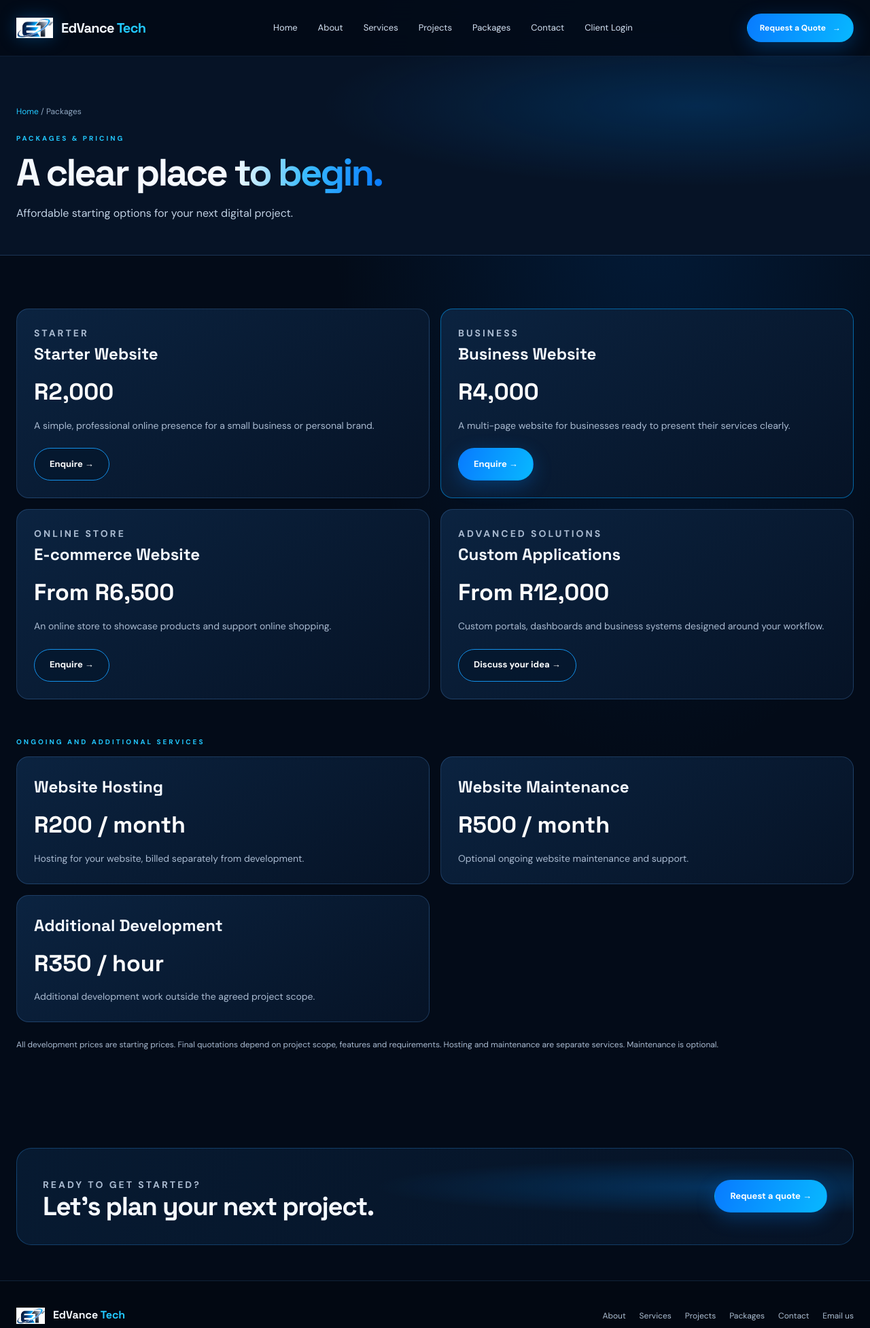
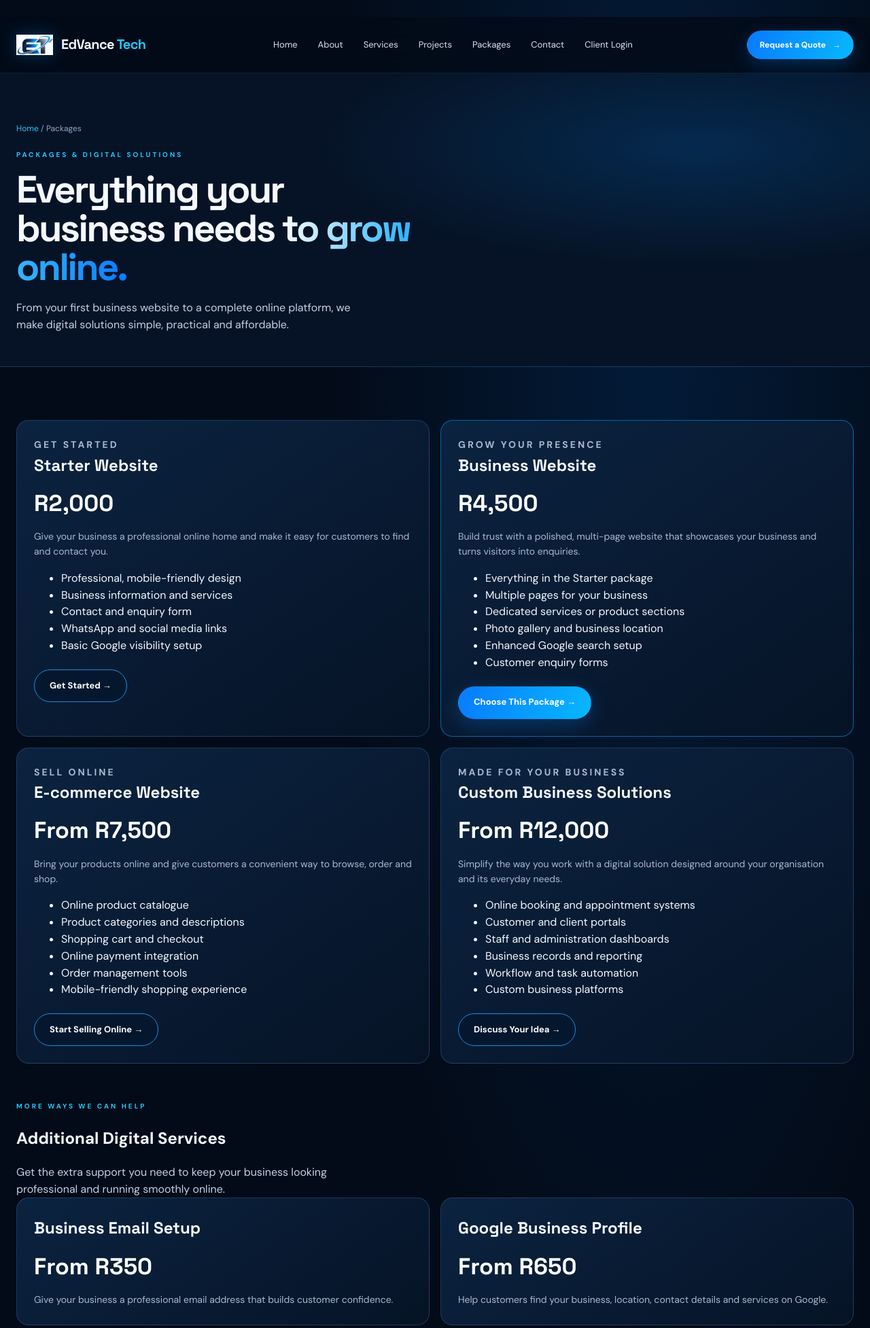
Before and after one commit to Chauke12345/EdVance-Tech-website, a Django app: page /packages/ in a window 1280 px wide. Shown: the top 1954 px of the page at 68% size. Run offline with Django 5.2, Linux system fonts and the light colour scheme.

Commit message:
Refresh EdVance Tech packages and enquiry flow

```diff
--- a/core/views.py
+++ b/core/views.py
@@ -17,6 +17,13 @@ def about(request):
 def contact(request):
     submitted = False
 
+    package_mapping = {
+        'Starter Website': 'Business website',
+        'Business Website': 'Business website',
+        'E-commerce Website': 'E-commerce',
+        'Custom Business Solutions': 'Business system',
+    }
+
     if request.method == 'POST':
         form = EnquiryForm(request.POST)
         if form.is_valid():
@@ -24,7 +31,12 @@ def contact(request):
             submitted = True
             form = EnquiryForm()
     else:
-        form = EnquiryForm()
+        selected_package = request.GET.get('package', '')
+        selected_service = package_mapping.get(selected_package, '')
+
+        form = EnquiryForm(initial={
+            'service': selected_service
+        })
 
     return render(request, 'core/contact.html', {
         'form': form,
--- a/templates/core/packages.html
+++ b/templates/core/packages.html
@@ -1,15 +1,15 @@
 {% extends 'base.html' %}
 
-{% block title %}Packages & Pricing | EdVance Tech{% endblock %}
-{% block meta_description %}Explore affordable website development, e-commerce and custom application packages from EdVance Tech.{% endblock %}
+{% block title %}Website Packages & Digital Solutions | EdVance Tech{% endblock %}
+{% block meta_description %}Affordable business websites, online stores, booking systems and custom digital solutions to help your business grow with EdVance Tech.{% endblock %}
 
 {% block content %}
 <section class="page-hero">
     <div class="container">
         <p class="breadcrumb"><a href="/">Home</a> / Packages</p>
-        <p class="eyebrow">Packages & pricing</p>
-        <h1>A clear place <span class="gradient-text">to begin.</span></h1>
-        <p class="lead">Affordable starting options for your next digital project.</p>
+        <p class="eyebrow">Packages & Digital Solutions</p>
+        <h1>Everything your business needs <span class="gradient-text">to grow online.</span></h1>
+        <p class="lead">From your first business website to a complete online platform, we make digital solutions simple, practical and affordable.</p>
     </div>
 </section>
 
@@ -17,71 +17,157 @@
     <div class="container">
         <div class="content-grid">
             <article class="content-card">
-                <p class="eyebrow">Starter</p>
+                <p class="eyebrow">Get Started</p>
                 <h2>Starter Website</h2>
                 <div class="price">R2,000</div>
-                <p>A simple, professional online presence for a small business or personal brand.</p>
+                <p>Give your business a professional online home and make it easy for customers to find and contact you.</p>
+                <ul>
+                    <li>Professional, mobile-friendly design</li>
+                    <li>Business information and services</li>
+                    <li>Contact and enquiry form</li>
+                    <li>WhatsApp and social media links</li>
+                    <li>Basic Google visibility setup</li>
+                </ul>
                 <div style="margin-top:22px">
-                    <a class="btn btn-outline" href="/contact/?package=Starter%20Website">Enquire →</a>
+                    <a class="btn btn-outline" href="/contact/?package=Starter%20Website">Get Started &rarr;</a>
                 </div>
             </article>
 
             <article class="content-card" style="border-color:rgba(0,163,255,.55)">
-                <p class="eyebrow">Business</p>
+                <p class="eyebrow">Grow Your Presence</p>
                 <h2>Business Website</h2>
-                <div class="price">R4,000</div>
-                <p>A multi-page website for businesses ready to present their services clearly.</p>
+                <div class="price">R4,500</div>
+                <p>Build trust with a polished, multi-page website that showcases your business and turns visitors into enquiries.</p>
+                <ul>
+                    <li>Everything in the Starter package</li>
+                    <li>Multiple pages for your business</li>
+                    <li>Dedicated services or product sections</li>
+                    <li>Photo gallery and business location</li>
+                    <li>Enhanced Google search setup</li>
+                    <li>Customer enquiry forms</li>
+                </ul>
                 <div style="margin-top:22px">
-                    <a class="btn btn-primary" href="/contact/?package=Business%20Website">Enquire →</a>
+                    <a class="btn btn-primary" href="/contact/?package=Business%20Website">Choose This Package &rarr;</a>
                 </div>
             </article>
 
             <article class="content-card">
-                <p class="eyebrow">Online Store</p>
+                <p class="eyebrow">Sell Online</p>
                 <h2>E-commerce Website</h2>
-                <div class="price">From R6,500</div>
-                <p>An online store to showcase products and support online shopping.</p>
+                <div class="price">From R7,500</div>
+                <p>Bring your products online and give customers a convenient way to browse, order and shop.</p>
+                <ul>
+                    <li>Online product catalogue</li>
+                    <li>Product categories and descriptions</li>
+                    <li>Shopping cart and checkout</li>
+                    <li>Online payment integration</li>
+                    <li>Order management tools</li>
+                    <li>Mobile-friendly shopping experience</li>
+                </ul>
                 <div style="margin-top:22px">
-                    <a class="btn btn-outline" href="/contact/?package=E-commerce%20Website">Enquire →</a>
+                    <a class="btn btn-outline" href="/contact/?package=E-commerce%20Website">Start Selling Online &rarr;</a>
                 </div>
             </article>
 
             <article class="content-card">
-                <p class="eyebrow">Advanced Solutions</p>
-                <h2>Custom Applications</h2>
+                <p class="eyebrow">Made for Your Business</p>
+                <h2>Custom Business Solutions</h2>
                 <div class="price">From R12,000</div>
-                <p>Custom portals, dashboards and business systems designed around your workflow.</p>
+                <p>Simplify the way you work with a digital solution designed around your organisation and its everyday needs.</p>
+                <ul>
+                    <li>Online booking and appointment systems</li>
+                    <li>Customer and client portals</li>
+                    <li>Staff and administration dashboards</li>
+                    <li>Business records and reporting</li>
+                    <li>Workflow and task automation</li>
+                    <li>Custom business platforms</li>
+                </ul>
                 <div style="margin-top:22px">
-                    <a class="btn btn-outline" href="/contact/?package=Custom%20Applications">Discuss your idea →</a>
+                    <a class="btn btn-outline" href="/contact/?package=Custom%20Business%20Solutions">Discuss Your Idea &rarr;</a>
                 </div>
             </article>
         </div>
 
-        <p class="eyebrow" style="margin-top:55px">Ongoing and additional services</p>
+        <p class="eyebrow" style="margin-top:55px">More Ways We Can Help</p>
+        <h2>Additional Digital Services</h2>
+        <p class="lead">Get the extra support you need to keep your business looking professional and running smoothly online.</p>
+
+        <div class="content-grid">
+            <article class="content-card">
+                <h2>Business Email Setup</h2>
+                <div class="price">From R350</div>
+                <p>Give your business a professional email address that builds customer confidence.</p>
+            </article>
+
+            <article class="content-card">
+                <h2>Google Business Profile</h2>
+                <div class="price">From R650</div>
+                <p>Help customers find your business, location, contact details and services on Google.</p>
+            </article>
+
+            <article class="content-card">
+                <h2>Logo &amp; Brand Identity</h2>
+                <div class="price">From R800</div>
+                <p>Create a recognisable business identity with professional branding and logo design.</p>
+            </article>
+
+            <article class="content-card">
+                <h2>Website Redesign</h2>
+                <div class="price">From R1,500</div>
+                <p>Give your existing website a fresh, modern look and a better customer experience.</p>
+            </article>
+
+            <article class="content-card">
+                <h2>Google Search Visibility</h2>
+                <div class="price">From R750</div>
+                <p>Improve how your website appears in search results and help potential customers discover you.</p>
+            </article>
+
+            <article class="content-card">
+                <h2>Online Booking Setup</h2>
+                <div class="price">From R1,500</div>
+                <p>Make it easier for customers to request appointments and bookings online.</p>
+            </article>
+
+            <article class="content-card">
+                <h2>Website Content Updates</h2>
+                <div class="price">From R250</div>
+                <p>Keep your website fresh with updated text, images, announcements and business information.</p>
+            </article>
+
+            <article class="content-card">
+                <h2>Online Payment Setup</h2>
+                <p>Give customers convenient ways to pay online using a supported payment provider.</p>
+                <p class="small">Quoted according to project requirements and provider fees.</p>
+            </article>
+        </div>
+
+        <p class="eyebrow" style="margin-top:55px">Ongoing Support</p>
+        <h2>We Help You Stay Online</h2>
         <div class="content-grid">
             <article class="content-card">
                 <h2>Website Hosting</h2>
                 <div class="price">R200 <span>/ month</span></div>
-                <p>Hosting for your website, billed separately from development.</p>
+                <p>Reliable website hosting to keep your business accessible online.</p>
             </article>
 
             <article class="content-card">
-                <h2>Website Maintenance</h2>
+                <h2>Website Care &amp; Maintenance</h2>
                 <div class="price">R500 <span>/ month</span></div>
-                <p>Optional ongoing website maintenance and support.</p>
+                <p>Ongoing website updates, maintenance and support to help keep your website running smoothly.</p>
             </article>
 
             <article class="content-card">
                 <h2>Additional Development</h2>
                 <div class="price">R350 <span>/ hour</span></div>
-                <p>Additional development work outside the agreed project scope.</p>
+                <p>Extra features, improvements and changes outside your agreed project scope.</p>
             </article>
         </div>
 
         <p class="small" style="margin-top:24px">
-            All development prices are starting prices. Final quotations depend on
-            project scope, features and requirements. Hosting and maintenance are
-            separate services. Maintenance is optional.
+            All development prices are starting prices. Final quotations depend on project scope, features and requirements.
+            Hosting, domain registration, third-party subscriptions and payment-provider fees may be charged separately.
+            Maintenance is optional. Online payment services are subject to provider approval.
         </p>
     </div>
 </section>
@@ -90,10 +176,11 @@
     <div class="container">
         <div class="cta">
             <div>
-                <p class="eyebrow">Ready to get started?</p>
-                <h2>Let's plan your next project.</h2>
+                <p class="eyebrow">Not Sure What You Need?</p>
+                <h2>Tell us about your business. We'll help you find the right solution.</h2>
+                <p>Let's make your next step online a simple one.</p>
             </div>
-            <a class="btn btn-primary" href="/contact/">Request a quote →</a>
+            <a class="btn btn-primary" href="/contact/">Request a Free Quote &rarr;</a>
         </div>
     </div>
 </section>
```
